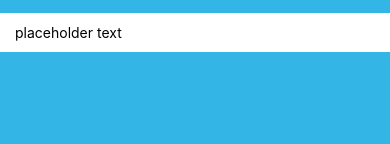
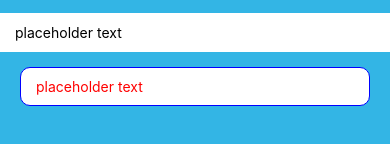
Before and after one commit to kanghyeok93/RN-Style, a React Native app: screen / in a window 390 px wide. Shown: the part 558-702 px from the top of the page. Built offline with nearby package versions, Linux system fonts and the light colour scheme.

Commit message:
feat: Styling component structure #18

```diff
--- a/src/screen/SCScreen.js
+++ b/src/screen/SCScreen.js
@@ -1,7 +1,7 @@
 import React from 'react';
 import {Button, ButtonBorder} from '../components/styled/Button';
 import {Image, ImageBorder} from '../components/styled/Image';
-import {Input} from '../components/styled/Input';
+import {Input, InputBorder} from '../components/styled/Input';
 import {Text} from '../components/styled/Text';
 import {View, ViewBorder, ViewRow} from '../components/styled/View';
 
@@ -77,6 +77,19 @@ const SCScreen = () => {
         placeholder={'placeholder text'}
         paddingLeft={15}
       />
+
+      <View paddingLeft={20} paddingRight={20} width={'100%'}>
+        <InputBorder
+          bgWhite
+          brBlue
+          placeholderTextColor={'red'}
+          borderWidth={1}
+          marginTop={15}
+          placeholder={'placeholder text'}
+          paddingLeft={15}
+          borderRadius={10}
+        />
+      </View>
     </View>
   );
 };
```
